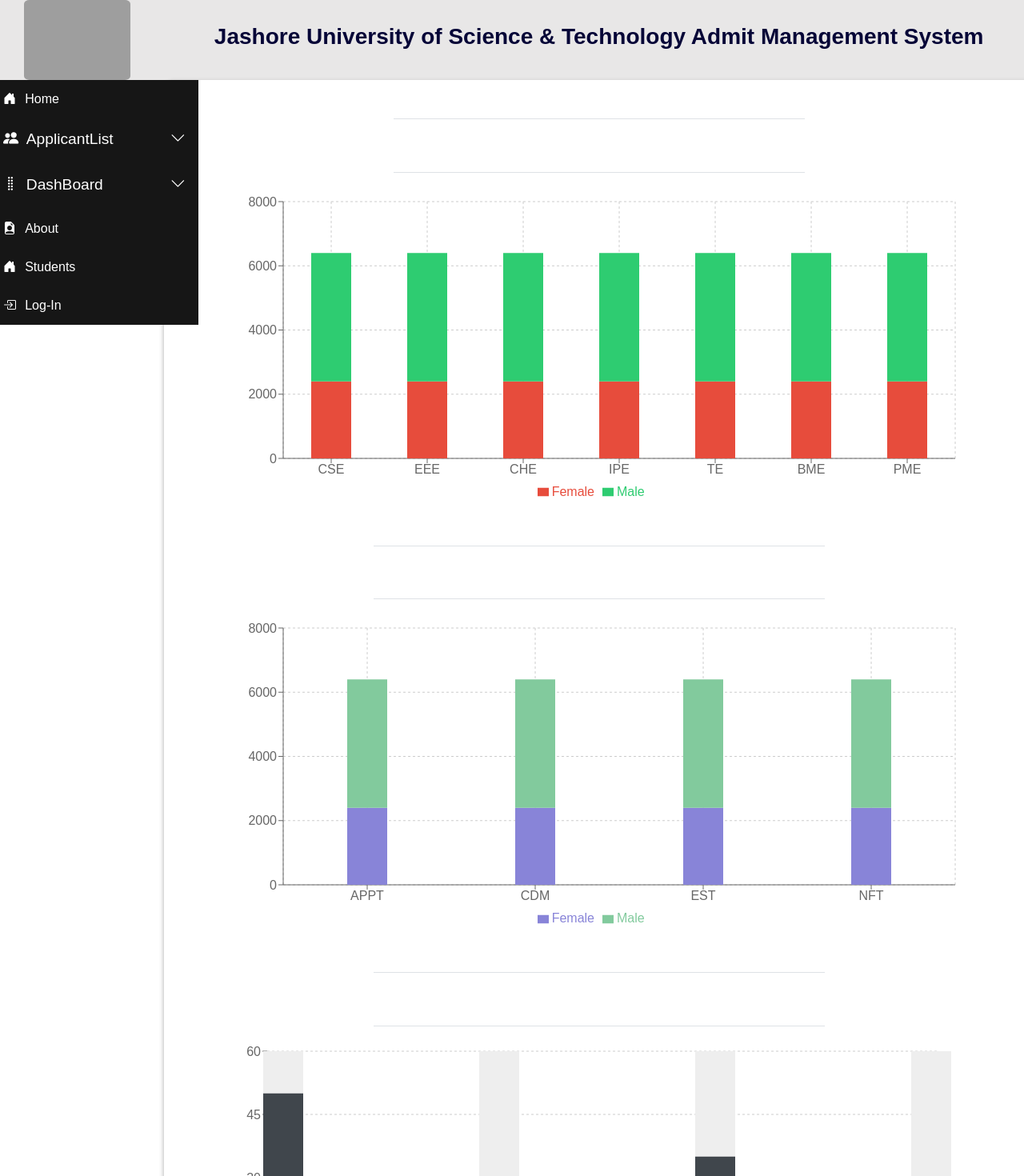
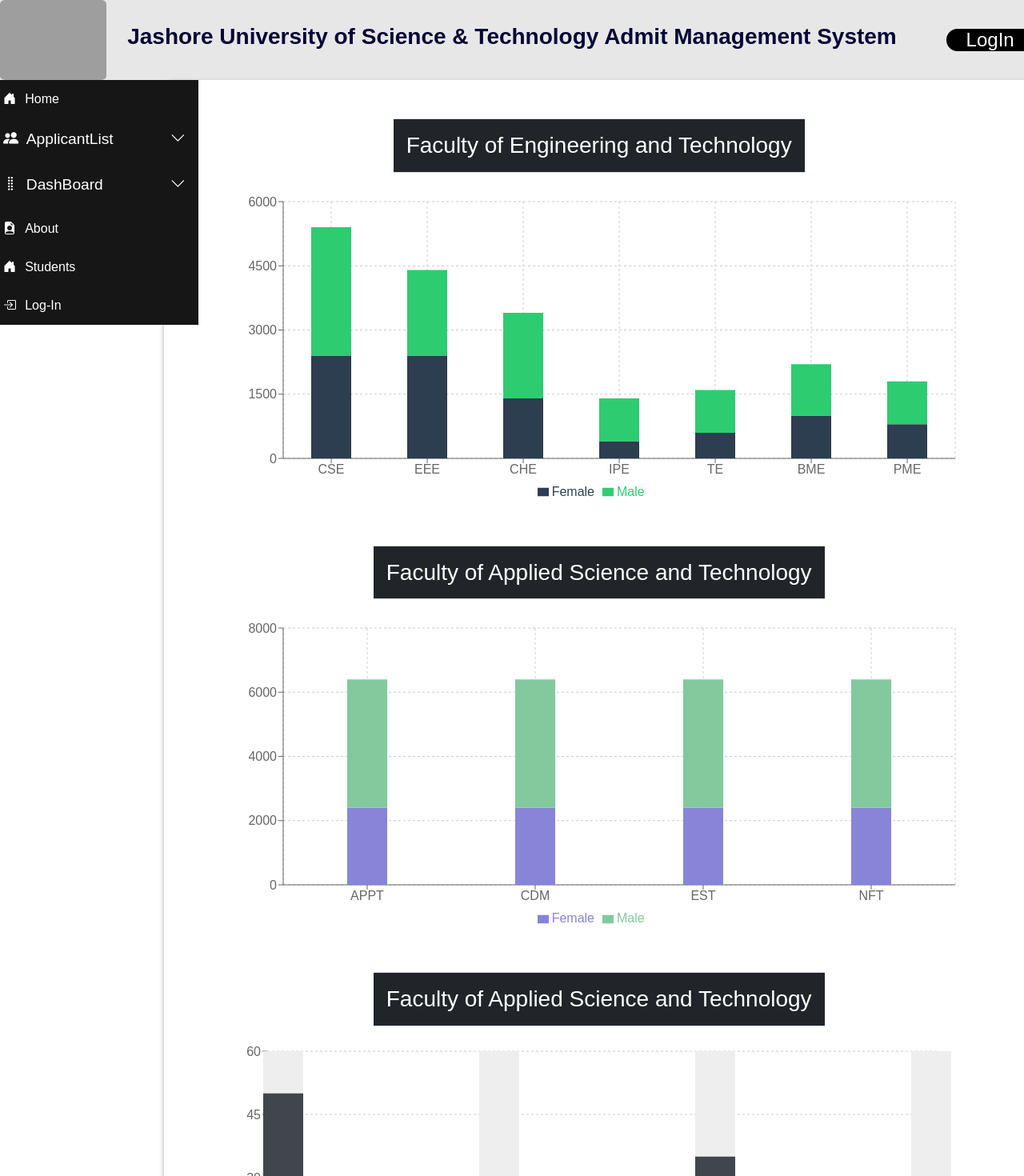
Before and after one commit to SabbirAhmedCse/admission-migration-system, a React (Create React App) app: page /departments in a window 1280 px wide. Shown: the top 1470 px of the page at 80% size. Built offline with nearby package versions, Linux system fonts and the light colour scheme; grey boxes are pictures that could not be loaded; a web font is replaced by a local one.

Commit message:
LogIn/LogOut Rendering

```diff
--- a/src/App.js
+++ b/src/App.js
@@ -8,12 +8,13 @@
 } from "react-router-dom";
 import Dashboard from './Component/Dashboard/Dashboard';
 import FacultyCharts from './Component/FacultyCharts/FacultyCharts';
-import Navbar from './Component/Navbar.js/Navbar';
+import Navbar from './Component/Navbar/Navbar';
 import StudentsChart from './Component/StudentsChart/StudentsChart';
 import DepartmentsCharts from './Component/DepartmentChart/DepartmentsCharts';
 import ApplicantList from './Component/ApplicantList/ApplicantList';
 import LogIn from './Component/LogIn/LogIn';
 import { createContext, useState } from 'react';
+import PrivateRoute from './Component/PrivetRoute/PrivateRoute';
 
 
 export const UserContext = createContext();
@@ -23,8 +24,9 @@
   return (
     <UserContext.Provider value={[loggedInUser, setLoggedInUser]}>
 
-      <Navbar></Navbar>
+
       <Router>
+        <Navbar></Navbar>
         <Switch>
           <Route exact path='/'>
             <Home />
@@ -41,9 +43,9 @@
           <Route  path='/students-chart'>
             <StudentsChart />
           </Route>
-          <Route  path='/applicant-list'>
+          <PrivateRoute  path='/applicant-list'>
             <ApplicantList></ApplicantList>
-          </Route>
+          </PrivateRoute>
           <Route  path='/log-in'>
             <LogIn></LogIn>
           </Route>
--- a/src/Component/DepartmentChart/DepartmentsCharts.js
+++ b/src/Component/DepartmentChart/DepartmentsCharts.js
@@ -1,7 +1,6 @@
 import React from 'react';
 import FETDepartmentChart from '../DepartmentChart/FETDepartments/FETDepartmentChart'
 import SideNavbar from '../SideNavbar/SideNavbar';
-import FASSDepartmentChart from './FASSDepartments/FASSDepartmentChart';
 import FASTDepartmentChart from './FASTDepartments/FASTDepartmentChart';
 import FBSTDepartmentChart from './FBSTDepartments/FBSTDepartmentChart';
 const DepartmentsCharts = () => {
@@ -23,7 +22,6 @@
                 <FETDepartmentChart></FETDepartmentChart>
                 <FASTDepartmentChart></FASTDepartmentChart>
                 <FBSTDepartmentChart></FBSTDepartmentChart>
-                <FASSDepartmentChart></FASSDepartmentChart>
                 </div>
             </div>
 
--- a/src/Component/DepartmentChart/FASTDepartments/FASTDepartmentChart.js
+++ b/src/Component/DepartmentChart/FASTDepartments/FASTDepartmentChart.js
@@ -19,7 +19,7 @@
     return (
 
           <Container style={{marginTop : "50px"}}>
-          <h3 className="p-3 mb-3 border-start-0 border-end-0 border border-bottom-dark d-inline-block">
+          <h3 h3 className = "p-3 mb-3 border-start-0 border-end-0 border border-bottom-dark d-inline-block bg-dark" >
           Faculty of Applied Science and Technology
           </h3>
           <BarChart
--- a/src/Component/DepartmentChart/FBSTDepartments/FBSTDepartmentChart.js
+++ b/src/Component/DepartmentChart/FBSTDepartments/FBSTDepartmentChart.js
@@ -19,7 +19,7 @@
     return (
 
           <Container style={{marginTop : "50px"}}>
-          <h3 className="p-3 mb-3 border-start-0 border-end-0 border border-bottom-dark d-inline-block">
+          <h3 h3 className = "p-3 mb-3 border-start-0 border-end-0 border border-bottom-dark d-inline-block bg-dark" >
           Faculty of Applied Science and Technology
           </h3>
           <BarChart
--- a/src/Component/DepartmentChart/FETDepartments/FETDepartmentChart.js
+++ b/src/Component/DepartmentChart/FETDepartments/FETDepartmentChart.js
@@ -18,7 +18,7 @@
     return (
 
           <Container>
-          <h3 className="p-3 mb-3 border-start-0 border-end-0 border border-bottom-dark d-inline-block">
+          <h3 h3 className = "p-3 mb-3 border-start-0 border-end-0 border border-bottom-dark d-inline-block bg-dark" >
           Faculty of Engineering and Technology
           </h3>
           <BarChart
@@ -39,7 +39,7 @@
           <YAxis />
           <Tooltip />
           <Legend />
-          <Bar dataKey="Female" stackId="a" fill="#E74C3C" />
+          <Bar dataKey="Female" stackId="a" fill="#2C3E50" />
           <Bar dataKey="Male" stackId="a" fill="#2ECC71" />
         </BarChart>
           </Container>
--- a/src/Component/FacultyCharts/FacultyCharts.js
+++ b/src/Component/FacultyCharts/FacultyCharts.js
@@ -36,7 +36,7 @@
           className="col-md-8 py-5 px-3"
         >
           <Container>
-          <h3 className="p-3 mb-3 border-start-0 border-end-0 border border-bottom-dark d-inline-block">
+          <h3 className="p-3 mb-3 border-start-0 border-end-0 border border-bottom-dark d-inline-block bg-dark">
             Faculties Seat Distribution
           </h3>
           <BarChart
@@ -72,7 +72,7 @@
         <div className="col-md-2">
         <div className="d-flex flex-lg-column">
             {data.map((singleData) => (
-              <span className='card m-1'>
+              <span className='card m-1 bg-dark'>
                 <strong>{singleData.name} : </strong>  {singleData.fullName}
               </span>
             ))}
--- a/src/Component/Navbar.js/Navbar.js
+++ /dev/null
@@ -1,20 +0,0 @@
-import React from 'react';
-
-const Navbar = () => {
-    return (
-        <div className='row align-items-center' style={{backgroundColor : "rgb(232 231 231)", color: "#050537"}}>
-            <div className='col-md-2 text-center'>
-                <img
-              src="http://dipongkor-002-site7.itempurl.com/img/just2.png"
-              alt="logo"
-              style={{ height: "100px", width: "auto" }}
-            />
-            </div>
-            <div className="col-md-10">
-            <h3 className="text-center fw-bolder"><strong>Jashore University of Science & Technology Admit Management System</strong></h3>
-            </div>
-        </div>
-    );
-};
-
-export default Navbar;
--- /dev/null
+++ b/src/Component/Navbar/Navbar.css
@@ -0,0 +1,8 @@
+.logInBlock{
+    background-color: black;
+    border-radius: 20px;
+}
+.login-btn{
+    color: #fff;
+    text-decoration: none;
+}
--- /dev/null
+++ b/src/Component/Navbar/Navbar.js
@@ -0,0 +1,29 @@
+import React, { useContext } from 'react';
+import { Link } from 'react-router-dom';
+import { UserContext } from '../../App';
+import './Navbar.css'
+
+const Navbar = () => {
+    const [loggedInUser, setLoggedInUser] = useContext(UserContext)
+    return (
+        <div className='row align-items-center' style={{backgroundColor : "rgb(232 231 231)", color: "#050537"}}>
+            <div className='col-md-1 text-center'>
+                <img
+              src="http://dipongkor-002-site7.itempurl.com/img/just2.png"
+              alt="logo"
+              style={{ height: "100px", width: "auto" }}
+                />
+            </div>
+            <div className="col-md-10">
+                <h3 className="text-center fw-bolder"><strong>Jashore University of Science & Technology Admit Management System</strong></h3>
+            </div>
+            <div div className = "col-md-1 logInBlock text-center" >
+                <div div class = "d-grid gap-2 mx-auto" >
+                    <h4 className="m-0"> <Link to='/log-in' className='login-btn'>{loggedInUser.email ? 'LogOut' : "LogIn"}</Link> </h4>
+                </div>
+            </div>
+        </div>
+    );
+};
+
+export default Navbar;
--- /dev/null
+++ b/src/Component/PrivetRoute/PrivateRoute.js
@@ -0,0 +1,28 @@
+import React from 'react';
+import { useContext } from 'react';
+import { Redirect, Route } from 'react-router';
+import { UserContext } from '../../App';
+
+
+const PrivateRoute = ({ children, ...rest }) => {
+    const [loggedInUser, setLoggedInUser] = useContext(UserContext)
+    return (
+        <Route
+            {...rest}
+            render={({ location }) =>
+                loggedInUser.email ? (
+                    children
+                ) : (
+                    <Redirect
+                        to={{
+                            pathname: "/log-in",
+                            state: { from: location }
+                        }}
+                    />
+                )
+            }
+        />
+    );
+};
+
+export default PrivateRoute;
--- a/src/FakeData/FETDepartmentChartData.js
+++ b/src/FakeData/FETDepartmentChartData.js
@@ -1,44 +1,44 @@
 const FETDepartmentChartData = [
     {
       name: "CSE",
-      Male: 4000,
+      Male: 3000,
       Female: 2400,
       amt: 2400,
     },
     {
       name: "EEE",
-      Male: 4000,
+      Male: 2000,
       Female: 2400,
       amt: 2400,
     },
     {
       name: "CHE",
-      Male: 4000,
-      Female: 2400,
+      Male: 2000,
+      Female: 1400,
       amt: 2400,
     },
     {
       name: "IPE",
-      Male: 4000,
-      Female: 2400,
+      Male: 1000,
+      Female: 400,
       amt: 2400,
     },
     {
       name: "TE",
-      Male: 4000,
-      Female: 2400,
+      Male: 1000,
+      Female: 600,
       amt: 2400,
     },
     {
       name: "BME",
-      Male: 4000,
-      Female: 2400,
+      Male: 1200,
+      Female: 1000,
       amt: 2400,
     },
     {
       name: "PME",
-      Male: 4000,
-      Female: 2400,
+      Male: 1000,
+      Female: 800,
       amt: 2400,
     },
   ];
```
